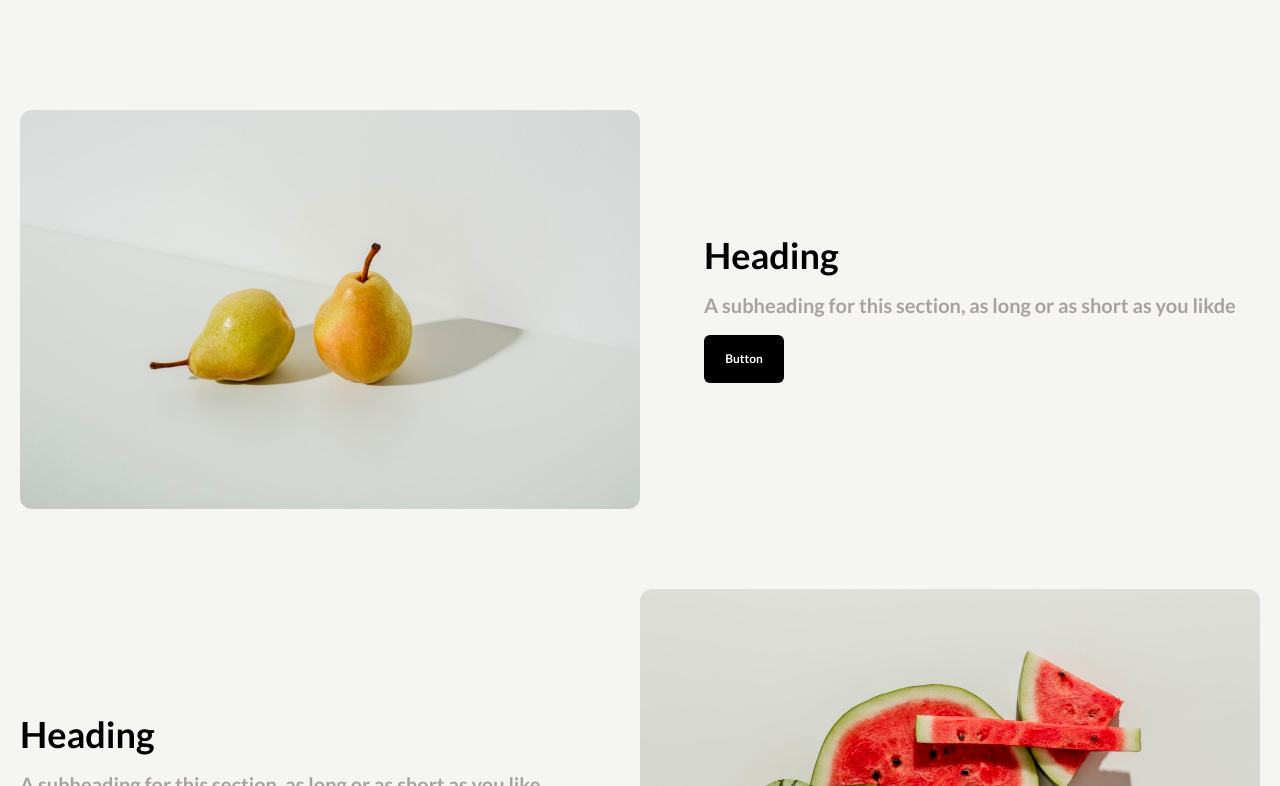
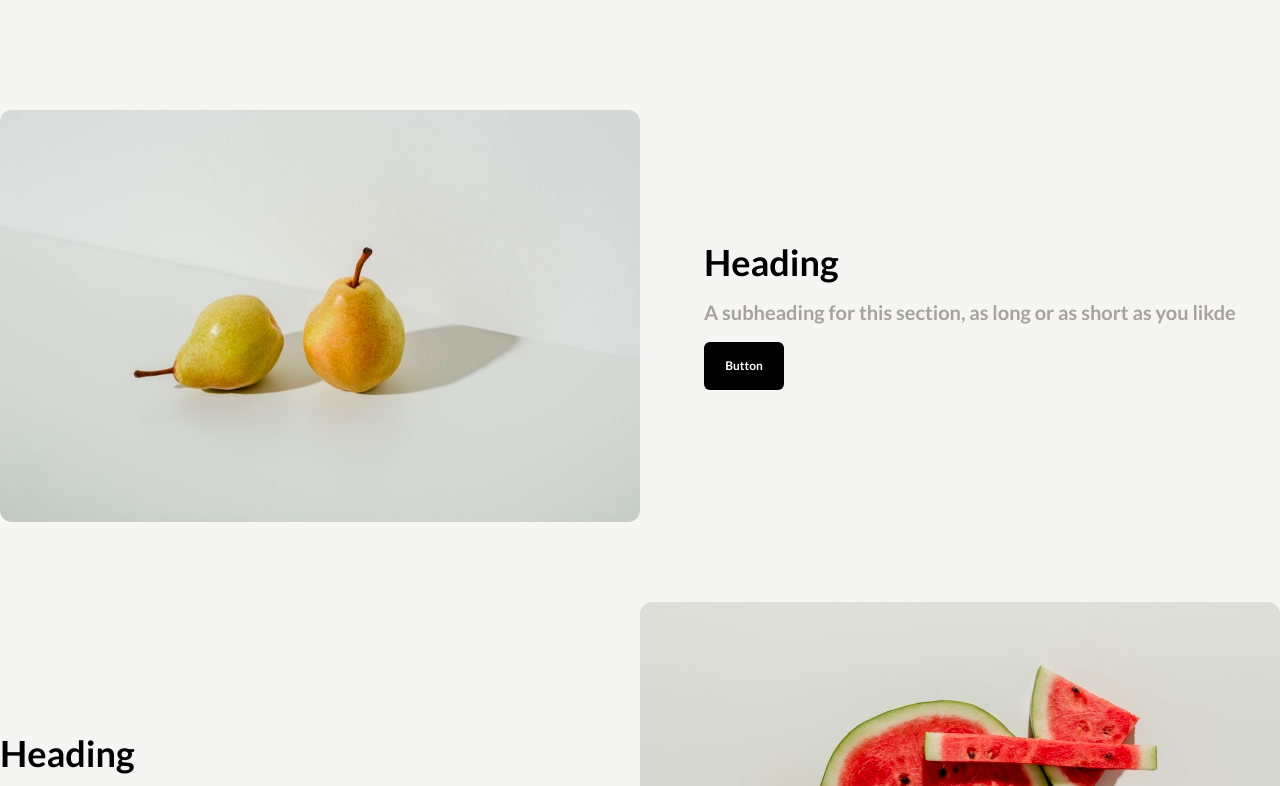
Before and after one commit to YM202c2100/figma-reproduction, a Next.js app: page / in a window 1280 px wide. Shown: the part 474-1260 px from the top of the page. Built offline with nearby package versions, Linux system fonts and the light colour scheme.

Commit message:
[remove] 不要な横軸マージンを削除
他の要素と統一感を持たせるために、セクションごとにmarginを持たせないよう削除

```diff
--- a/app/components/cardGenerator.tsx
+++ b/app/components/cardGenerator.tsx
@@ -17,7 +17,7 @@ function CardGenerator(){
     return(<>
         {Cards.map((card, i) => {
             return(
-                <div key={card.src.src} className={`mx-5 mb-10 md:mb-20  md:flex ${i%2 == 0 ? "":"md:flex-row-reverse"}`}>
+                <div key={card.src.src} className={`mb-10 md:mb-20  md:flex ${i%2 == 0 ? "":"md:flex-row-reverse"}`}>
                     <Image src={card.src} alt="Picture of OO" className="md:w-1/2 rounded-xl"/>
                     <div className={`flex-grow py-10 flex flex-col justify-center ${i%2 == 0 ?"md:pl-16": "md:pr-16"}`}>
                         <div className="text-4xl">{card.title}</div>
```
